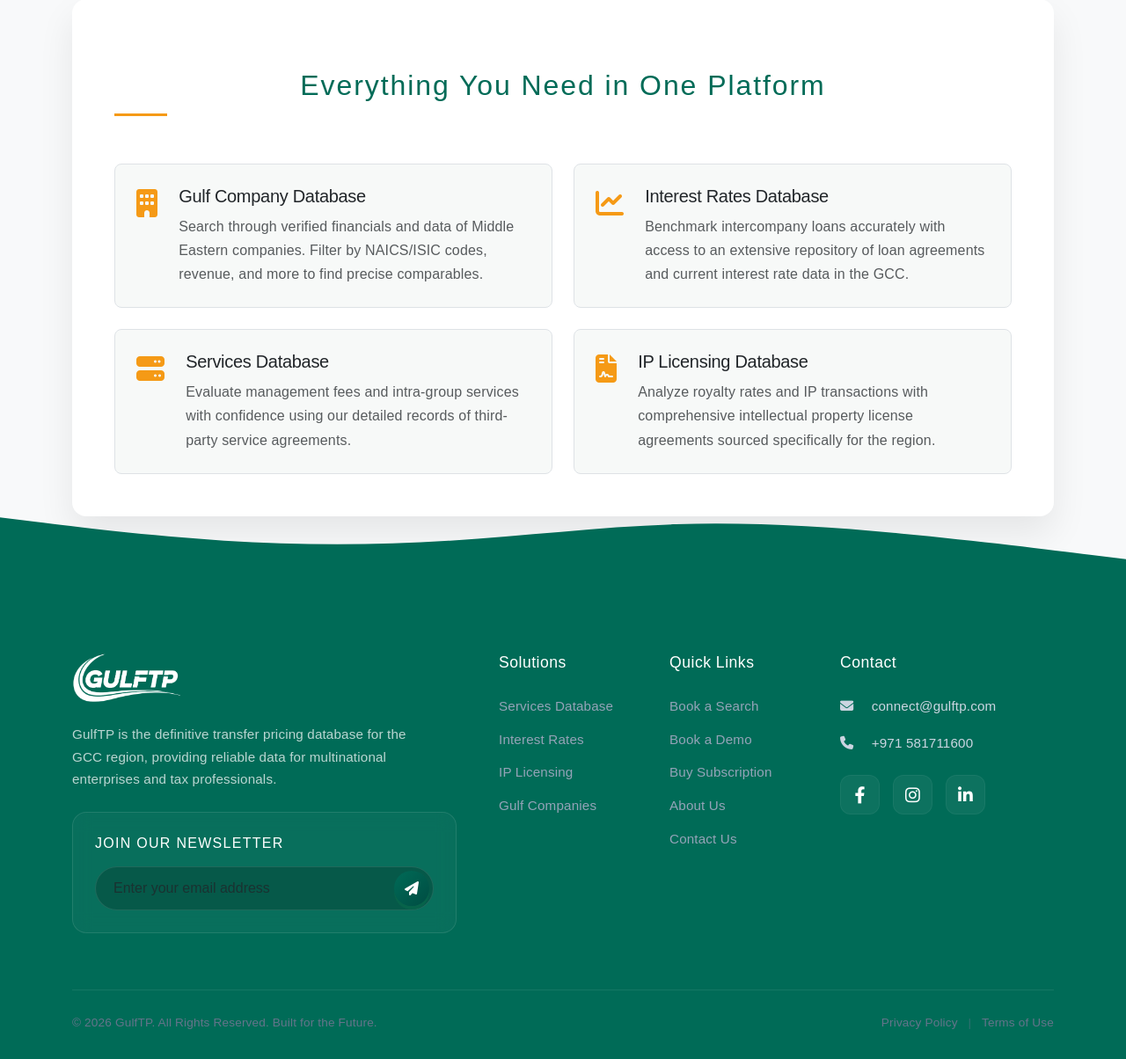
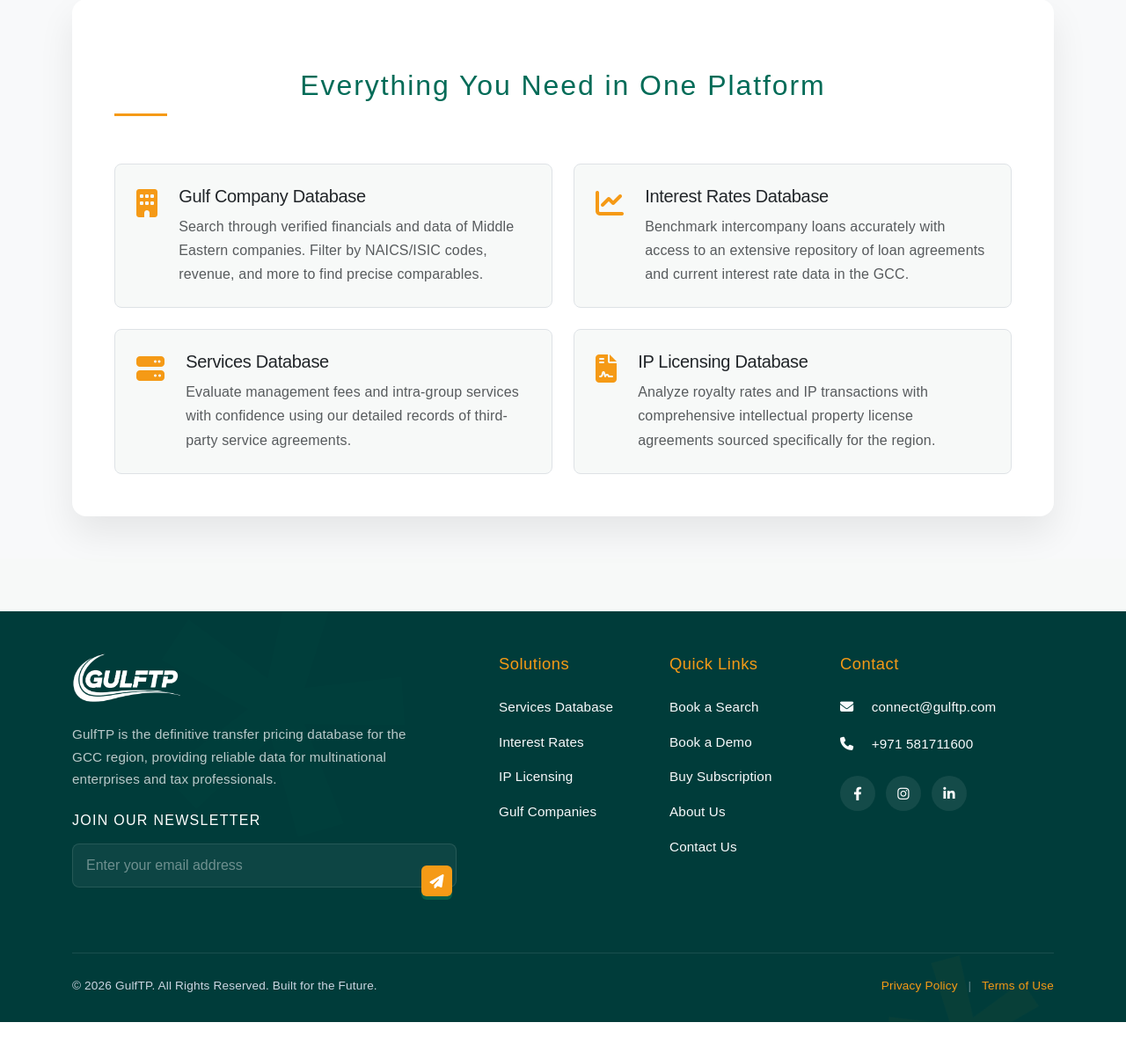
Before and after one commit to sakshidhawale5004/gulf2026, a PHP site: page /book-a-demo.html in a window 1280 px wide. Shown: the part 1009-2213 px from the top of the page at 88% size. After the commit the page ends 2171 px from the top, so only its background shows below. Run offline with PHP 8.4, Linux system fonts and the light colour scheme.

Commit message:
Redesign footer across all pages to match dark teal and orange reference with elegant watermark, and strip hardcoded inline colors from headings so they perfectly synchronize to GulfTP green

```diff
--- a/style.css
+++ b/style.css
@@ -652,49 +652,13 @@
 }
 
 /* --- Sleek Unique Footer --- */
-.footer {
-    background-color: var(--primary-green);
-    color: #94a3b8;
-    padding: 0 0 30px;
-    font-size: 0.95rem;
-    margin-top: 60px;
-    border-top: none;
-}
-.footer-wave {
-    position: absolute;
-    top: -59px;
-    left: 0;
-    width: 100%;
-    overflow: hidden;
-    line-height: 0;
-}
-.footer-wave svg {
-    display: block;
-    width: calc(100% + 4px);
-    height: 60px;
-    margin-left: -2px;
-}
-.footer-heading {
-    color: white;
-    margin-bottom: 25px;
-    font-weight: 700;
-    font-size: 1.1rem;
-    letter-spacing: 0.5px;
-}
-.footer-link {
-    color: #94a3b8;
-    text-decoration: none;
-    transition: all 0.3s ease;
-    display: block;
-    margin-bottom: 12px;
-}
-.footer-link:hover {
-    color: var(--primary-orange);
-    transform: translateX(8px);
-}
-.footer-contact {
-    color: #cbd5e1;
-}
+
+
+
+
+
+
+
 .footer-contact a {
     color: #cbd5e1;
     text-decoration: none;
@@ -703,89 +667,25 @@
 .footer-contact a:hover {
     color: var(--primary-green);
 }
-.footer-newsletter {
-    background: rgba(255, 255, 255, 0.03);
-    border: 1px solid rgba(255, 255, 255, 0.1);
-    padding: 25px;
-    border-radius: 16px;
-    backdrop-filter: blur(10px);
-}
+
 .footer-newsletter h6 {
     font-weight: 300 !important;
 }
-.footer-input {
-    background: rgba(0, 0, 0, 0.2);
-    border: 1px solid rgba(255, 255, 255, 0.1);
-    color: white;
-    border-radius: 30px;
-    padding: 12px 20px;
-    padding-right: 55px;
-}
+
 .footer-input:focus {
     background: rgba(0, 0, 0, 0.3);
     border-color: var(--primary-green);
     color: white;
     box-shadow: 0 0 0 0.25rem rgba(8, 102, 75, 0.25);
 }
-.footer-submit-btn {
-    position: absolute;
-    right: 5px;
-    top: 5px;
-    width: 40px;
-    height: 40px;
-    border-radius: 50%;
-    background: linear-gradient(135deg, var(--primary-green), var(--primary-green-dark));
-    color: white;
-    border: none;
-    display: flex;
-    align-items: center;
-    justify-content: center;
-    transition: all 0.3s ease;
-}
-.footer-submit-btn:hover {
-    transform: scale(1.1);
-    color: white;
-    box-shadow: var(--shadow-glow-green);
-}
-.social-icons-modern {
-    display: flex;
-    gap: 15px;
-}
-.social-icons-modern a {
-    width: 45px; height: 45px;
-    border-radius: 12px;
-    background: rgba(255,255,255,0.05);
-    color: white;
-    display: flex;
-    align-items: center;
-    justify-content: center;
-    font-size: 1.2rem;
-    transition: all 0.3s cubic-bezier(0.23, 1, 0.32, 1);
-    border: 1px solid rgba(255,255,255,0.05);
-    text-decoration: none;
-}
-.social-icons-modern a:hover {
-    background: var(--primary-orange);
-    color: white;
-    transform: translateY(-5px) rotate(8deg);
-    box-shadow: var(--shadow-glow-orange);
-    border-color: transparent;
-}
-.footer-bottom-bar {
-    margin-top: 40px;
-    padding-top: 25px;
-    border-top: 1px solid rgba(255,255,255,0.08);
-    font-size: 0.85rem;
-    color: #64748b;
-}
-.footer-legal-links a {
-    color: #64748b;
-    text-decoration: none;
-    transition: color 0.3s ease;
-}
-.footer-legal-links a:hover {
-    color: white;
-}
+
+
+
+
+
+
+
+
 
 @media (max-width: 991px) {
     .hero-title { font-size: 3rem; }
@@ -868,9 +768,7 @@
 .btn-submit { background-color: var(--primary-green); color: #ffffff; font-weight: 600; border: none; padding: 12px; width: 100%; border-radius: 0; text-transform: uppercase; font-size: 0.9rem; }
 .btn-submit:hover { background-color: var(--primary-green-dark); color: #ffffff; }
 /* Overrides for Home Banner and Footer */
-.footer {
-    background-color: var(--primary-green) !important;
-}
+
 .footer-wave path {
     fill: var(--primary-green) !important;
 }
@@ -2680,3 +2578,178 @@
 .navbar-brand, .value-card h4, .benefit-card h5 {
     font-weight: 500 !important;
 }
+
+/* ==========================================================================
+   NEW REDESIGNED FOOTER (Dark Teal & Orange Reference Design)
+   ========================================================================== */
+.footer {
+    background-color: var(--deep-teal); /* Dark green/teal base */
+    color: #e2e8f0;
+    padding: 0 0 30px;
+    font-size: 0.95rem;
+    margin-top: 60px;
+    border-top: none;
+    position: relative;
+    overflow: hidden; /* For the giant watermark */
+}
+
+/* Giant background watermark imitating the reference "A" */
+.footer::before {
+    content: '*';
+    position: absolute;
+    top: 50%;
+    left: 10%;
+    transform: translateY(-50%) rotate(15deg);
+    font-size: 800px;
+    font-family: 'GT Walsheim', 'Outfit', sans-serif;
+    color: var(--primary-green); /* A lighter green overlay on the dark teal */
+    opacity: 0.05;
+    z-index: 0;
+    line-height: 0;
+    pointer-events: none;
+}
+.footer::after {
+    content: '*';
+    position: absolute;
+    bottom: -20%;
+    right: 5%;
+    transform: rotate(-15deg);
+    font-size: 500px;
+    font-family: 'GT Walsheim', 'Outfit', sans-serif;
+    color: var(--primary-orange);
+    opacity: 0.03;
+    z-index: 0;
+    line-height: 0;
+    pointer-events: none;
+}
+
+.footer-wave {
+    position: absolute;
+    top: -59px;
+    left: 0;
+    width: 100%;
+    overflow: hidden;
+    line-height: 0;
+    z-index: 2;
+}
+.footer-wave svg {
+    display: block;
+    width: calc(100% + 4px);
+    height: 60px;
+    margin-left: -2px;
+}
+.footer-wave path {
+    fill: var(--deep-teal) !important;
+}
+
+.footer-heading {
+    color: var(--primary-orange) !important; /* Orange combination as requested */
+    margin-bottom: 25px;
+    font-weight: 500 !important; /* Synchronized font weight */
+    font-size: 1.15rem;
+    letter-spacing: 0.5px;
+    position: relative;
+    z-index: 2;
+}
+
+.footer-link {
+    color: #f8fafc !important; /* Bright white text like the reference */
+    text-decoration: none;
+    transition: all 0.3s ease;
+    display: block;
+    margin-bottom: 14px;
+    font-size: 0.95rem;
+    position: relative;
+    z-index: 2;
+}
+.footer-link:hover {
+    color: var(--primary-orange) !important;
+    transform: translateX(6px);
+}
+
+.footer-contact {
+    color: #f8fafc;
+    position: relative;
+    z-index: 2;
+}
+.footer-contact a {
+    color: #f8fafc;
+    text-decoration: none;
+    transition: 0.3s;
+}
+.footer-contact a:hover {
+    color: var(--primary-orange);
+}
+
+.footer-bottom-bar {
+    margin-top: 50px;
+    padding-top: 25px;
+    border-top: 1px solid rgba(255, 255, 255, 0.1);
+    font-size: 0.85rem;
+    color: #cbd5e1;
+    position: relative;
+    z-index: 2;
+}
+.footer-legal-links a {
+    color: var(--primary-orange);
+    text-decoration: none;
+    transition: 0.3s ease;
+}
+.footer-legal-links a:hover {
+    color: white;
+}
+
+.social-icons-modern {
+    display: flex;
+    gap: 12px;
+    position: relative;
+    z-index: 2;
+}
+.social-icons-modern a {
+    display: flex;
+    align-items: center;
+    justify-content: center;
+    width: 40px;
+    height: 40px;
+    border-radius: 50%;
+    background: rgba(255, 255, 255, 0.08);
+    color: white;
+    text-decoration: none;
+    transition: all 0.3s ease;
+}
+.social-icons-modern a:hover {
+    background: var(--primary-orange);
+    color: white;
+    transform: translateY(-3px);
+}
+
+/* Redesign the newsletter input */
+.footer-input {
+    background: rgba(255, 255, 255, 0.05) !important;
+    border: 1px solid rgba(255,255,255,0.1) !important;
+    color: white !important;
+    border-radius: 8px;
+    padding: 12px 45px 12px 15px;
+}
+.footer-input::placeholder {
+    color: rgba(255,255,255,0.4) !important;
+}
+.footer-submit-btn {
+    position: absolute;
+    right: 5px;
+    top: 50%;
+    transform: translateY(-50%);
+    background: var(--primary-orange) !important;
+    color: white !important;
+    border: none;
+    border-radius: 6px;
+    width: 35px;
+    height: 35px;
+    display: flex;
+    align-items: center;
+    justify-content: center;
+}
+.footer-submit-btn:hover {
+    background: white !important;
+    color: var(--primary-orange) !important;
+}
```
Also changed, not shown: about.html (+6 -6 lines), 2 other files.
